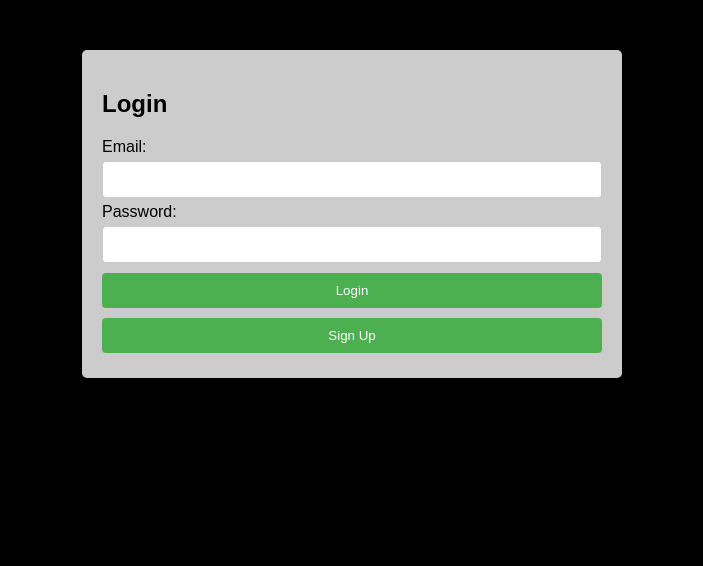
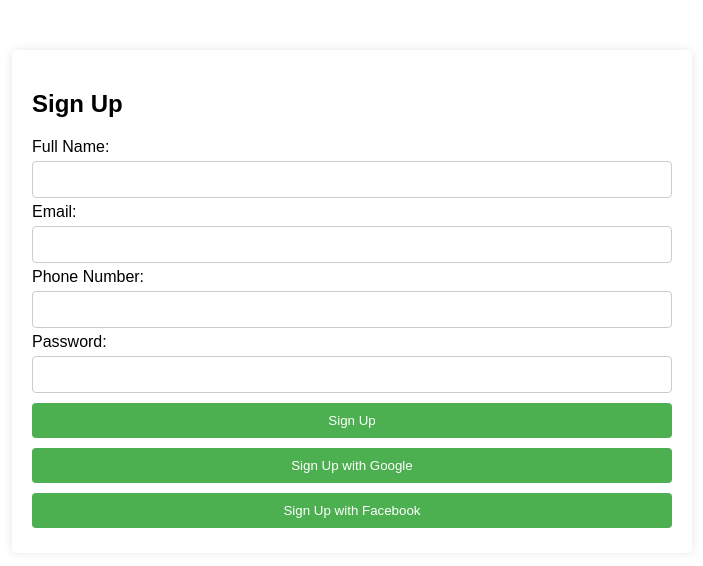
Before and after one commit to johnsonsemmanuel/donation-project, a plain HTML site: page index.html in a window 1280 px wide. Both pictures are taken after a click on the button "Sign Up". Shown: the whole page, without its empty margins (288-991 px from the left). Drawn offline with Linux system fonts and the light colour scheme.

Commit message:
additional codes

```diff
--- a/index.html
+++ b/index.html
@@ -19,13 +19,21 @@
         <button id="signupBtn">Sign Up</button>
     </div>
 
-    <div class="container" id="donationContainer" style="display: none;">
-        <h2>Make a Donation</h2>
-        <form id="donationForm">
-            <label for="amount">Amount:</label>
-            <input type="text" id="amount" name="amount" required>
-            <input type="submit" value="Donate">
+    <div class="container" id="signupContainer" style="display: none;">
+        <h2>Sign Up</h2>
+        <form id="signupForm">
+            <label for="fullName">Full Name:</label>
+            <input type="text" id="fullName" name="fullName" required>
+            <label for="emailSignup">Email:</label>
+            <input type="email" id="emailSignup" name="emailSignup" required>
+            <label for="phone">Phone Number:</label>
+            <input type="tel" id="phone" name="phone" required>
+            <label for="passwordSignup">Password:</label>
+            <input type="password" id="passwordSignup" name="passwordSignup" required>
+            <input type="submit" value="Sign Up">
         </form>
+        <button id="googleSignup">Sign Up with Google</button>
+        <button id="facebookSignup">Sign Up with Facebook</button>
     </div>
 
     <script src="script.js"></script>
--- a/script.js
+++ b/script.js
@@ -14,14 +14,32 @@ document.getElementById('loginForm').addEventListener('submit', function(e) {
     }
 });
 
-document.getElementById('donationForm').addEventListener('submit', function(e) {
-    e.preventDefault();
-    var amount = document.getElementById('amount').value;
-    // You can add logic to process the donation here, like sending it to a server
-    alert('Thank you for your donation of $' + amount);
+document.getElementById('signupBtn').addEventListener('click', function() {
+    document.getElementById('loginContainer').style.display = 'none';
+    document.getElementById('signupContainer').style.display = 'block';
 });
 
-document.getElementById('signupBtn').addEventListener('click', function() {
-    // Redirect to the sign-up page or display a sign-up modal
-    alert('Redirecting to Sign Up Page...');
+document.getElementById('signupForm').addEventListener('submit', function(e) {
+    e.preventDefault();
+    // Dummy signup logic, you should implement real signup logic here
+    var fullName = document.getElementById('fullName').value;
+    var email = document.getElementById('emailSignup').value;
+    var phone = document.getElementById('phone').value;
+    var password = document.getElementById('passwordSignup').value;
+
+    // Process signup data
+    console.log('Full Name: ' + fullName);
+    console.log('Email: ' + email);
+    console.log('Phone Number: ' + phone);
+    console.log('Password: ' + password);
 });
+
+document.getElementById('googleSignup').addEventListener('click', function() {
+    // Implement Google sign up logic
+    alert('Signing up with Google...');
+});
+
+document.getElementById('facebookSignup').addEventListener('click', function() {
+    // Implement Facebook sign up logic
+    alert('Signing up with Facebook...');
+});
--- a/syle.css
+++ b/syle.css
@@ -1,21 +1,19 @@
+/* Common styles for all screen sizes */
 body {
     font-family: Arial, sans-serif;
     margin: 0;
     padding: 0;
-    background-color: black; /* Set background color to black */
-    background-image: url('your-image-path.jpg'); /* Replace 'your-image-path.jpg' with your actual image path */
-    background-size: cover; /* Cover the entire background */
-    background-repeat: no-repeat; /* Prevent image from repeating */
 }
+
 .container {
     max-width: 500px;
     margin: 50px auto;
     padding: 20px;
-    background-color: rgba(255, 255, 255, 0.8); /* Add transparency to container */
     border-radius: 5px;
     box-shadow: 0 0 10px rgba(0, 0, 0, 0.1);
 }
-input[type="text"], input[type="password"], input[type="email"], input[type="submit"], #signupBtn {
+
+input[type="text"], input[type="password"], input[type="email"], input[type="tel"], input[type="submit"], #signupBtn, #googleSignup, #facebookSignup {
     width: 100%;
     padding: 10px;
     margin: 5px 0;
@@ -23,12 +21,44 @@ input[type="text"], input[type="password"], input[type="email"], input[type="sub
     border-radius: 4px;
     box-sizing: border-box;
 }
-input[type="submit"], #signupBtn {
+
+input[type="submit"], #signupBtn, #googleSignup, #facebookSignup {
     background-color: #4CAF50;
     color: white;
     border: none;
     cursor: pointer;
 }
-input[type="submit"]:hover, #signupBtn:hover {
+
+input[type="submit"]:hover, #signupBtn:hover, #googleSignup:hover, #facebookSignup:hover {
     background-color: #45a049;
 }
+
+/* Media query for screens smaller than 600px */
+@media only screen and (max-width: 600px) {
+    .container {
+        max-width: 80%;
+    }
+}
+
+/* Media query for screens larger than 768px */
+@media only screen and (min-width: 768px) {
+    .container {
+        max-width: 70%;
+    }
+}
+
+/* Media query for screens larger than 992px */
+@media only screen and (min-width: 992px) {
+    .container {
+        max-width: 60%;
+    }
+}
+
+/* Media query for screens larger than 1200px */
+@media only screen and (min-width: 1200px) {
+    .container {
+        max-width: 50%;
+    }
+}
+
+/* Add more media queries as needed */
```
